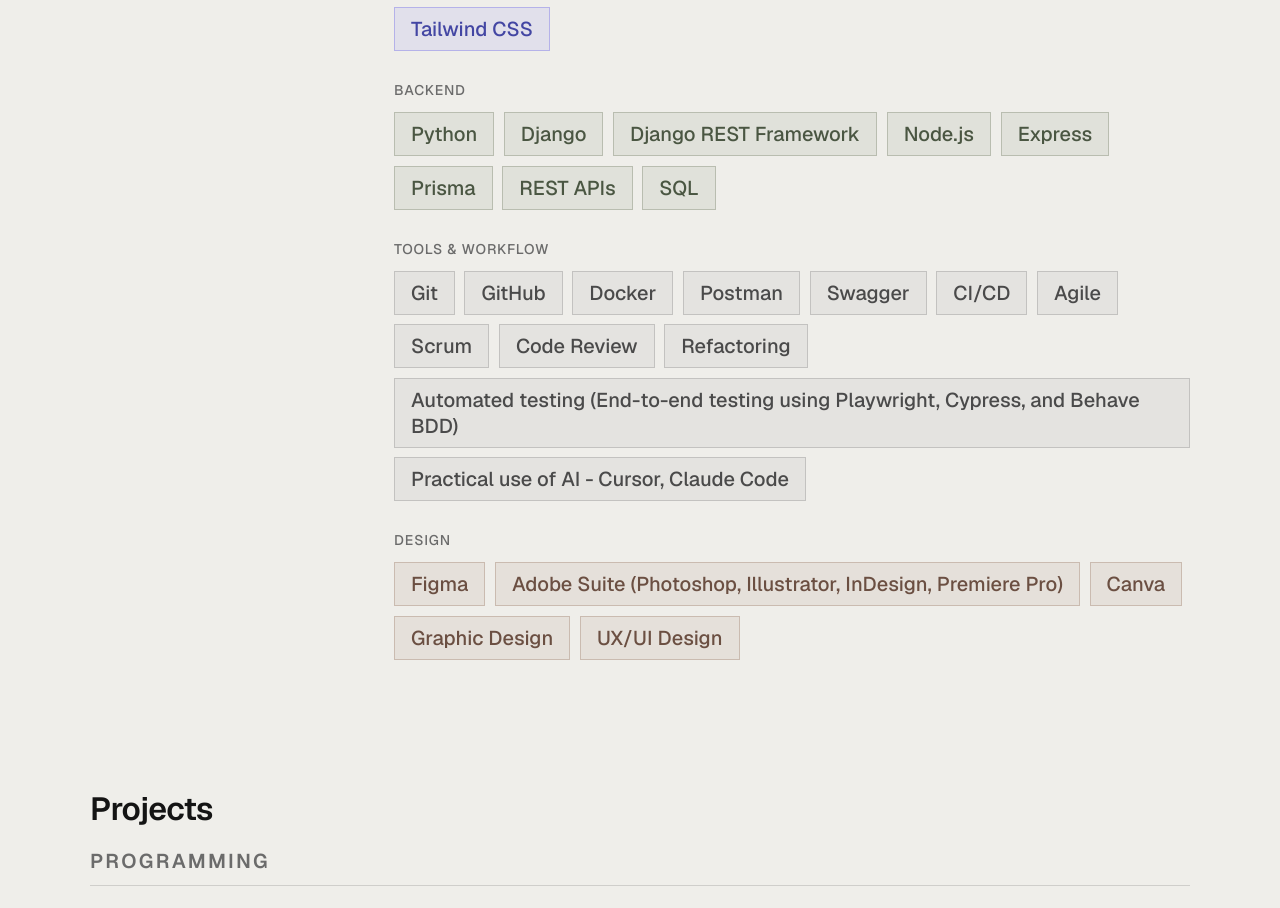
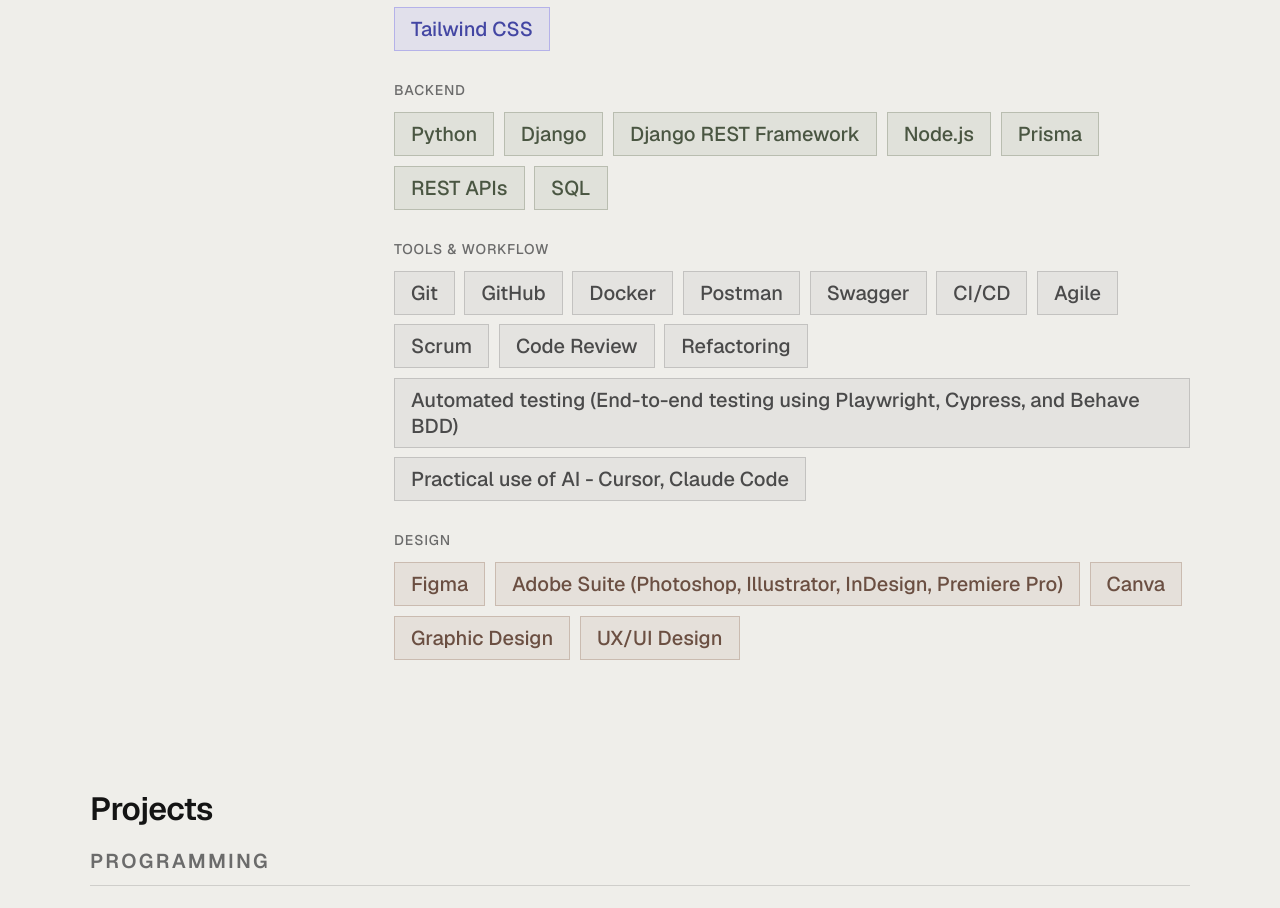
Before and after one commit to Klara923/portfolio-website, a Next.js app: page / in a window 1280 px wide. Shown: the part 2292-3200 px from the top of the page. Built offline with nearby package versions, Linux system fonts and the light colour scheme.

Commit message:
removed skill

```diff
--- a/src/data/portfolio.ts
+++ b/src/data/portfolio.ts
@@ -106,7 +106,6 @@
       "Django",
       "Django REST Framework",
       "Node.js",
-      "Express",
       "Prisma",
       "REST APIs",
       "SQL",
```
